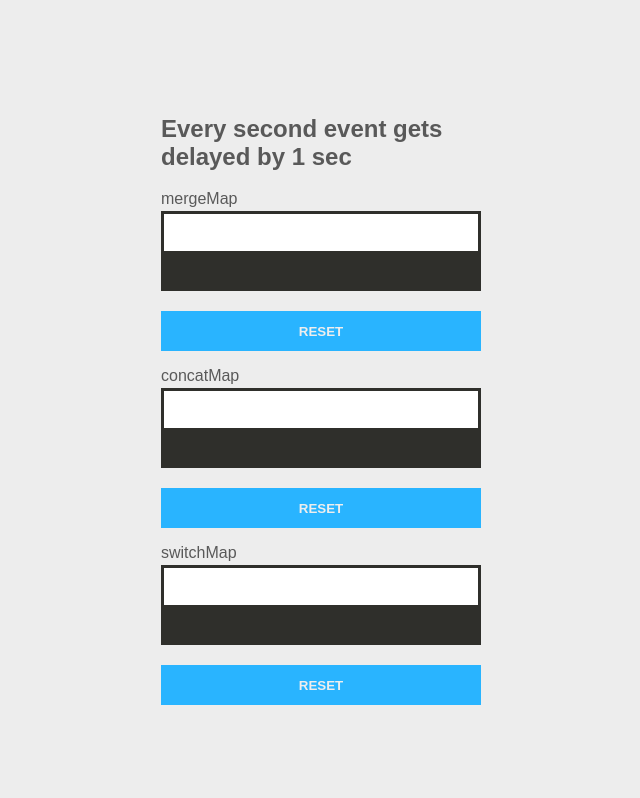
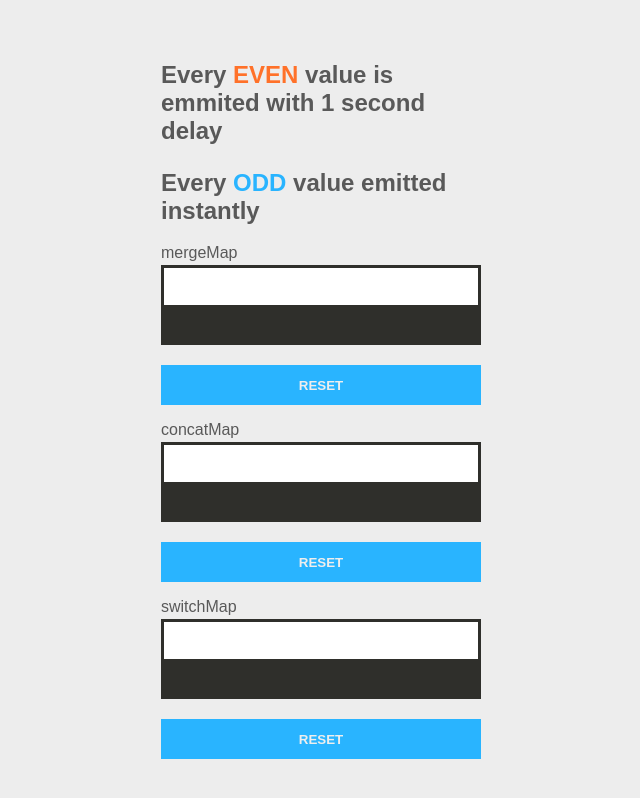
Before and after one commit to MarvinJan/RxJS-Higher-Order-Mapping-Demonstration, an Angular app: page / in a window 1280 px wide. Shown: the whole page, without its empty margins (319-959 px from the left). Built offline with nearby package versions, Linux system fonts and the light colour scheme.

Commit message:
Events colouring legend added

```diff
--- a/src/app/app.component.css
+++ b/src/app/app.component.css
@@ -1,5 +1,18 @@
 .title {
   font-family: sans-serif;
+}
+.delayed {
+  background-color: #ff7129;
+  color: #ff7129;
+}
+.instant {
+  background-color: #29b4ff;
+  color: #29b4ff;
+}
+.title .instant,
+.title .delayed {
+  background-color: unset;
+  font-weight: bold;
 }
 .result-container {
   display: flex;
--- a/src/app/app.component.html
+++ b/src/app/app.component.html
@@ -1,4 +1,8 @@
-<h2 class="title">Every second event gets delayed by 1 sec</h2>
+<h2 class="title">
+  Every <span class="delayed">EVEN </span>value is emmited with 1 second delay
+  <p></p>
+  Every <span class="instant">ODD</span> value emitted instantly
+</h2>
 <p>
   <label>
     mergeMap <br />
@@ -37,7 +41,7 @@
     <span
       *ngFor="let res of arr"
       class="map-result"
-      [ngStyle]="{ 'background-color': res === 0 ? '#ff7129' : '#29b4ff' }"
+      [ngClass]="res === 0 ? 'delayed' : 'instant'"
     >
     </span>
   </div>
```
